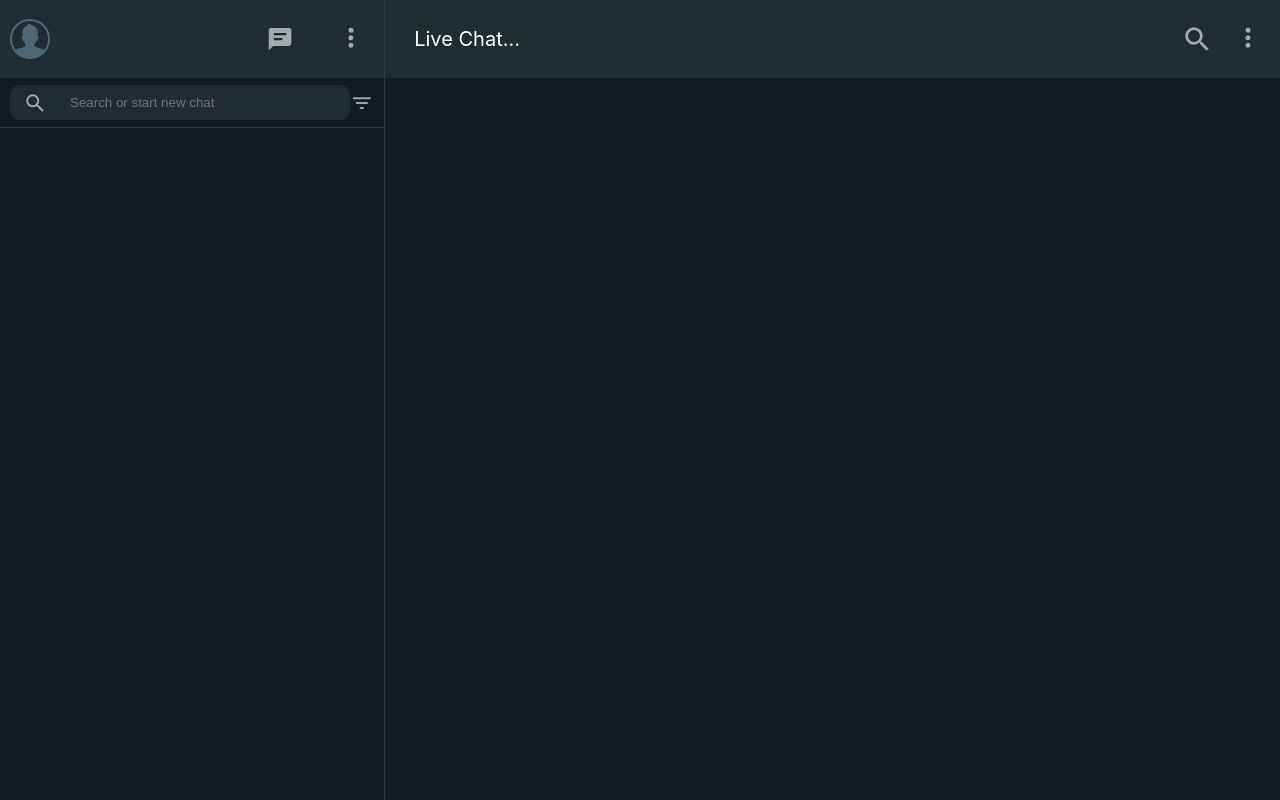
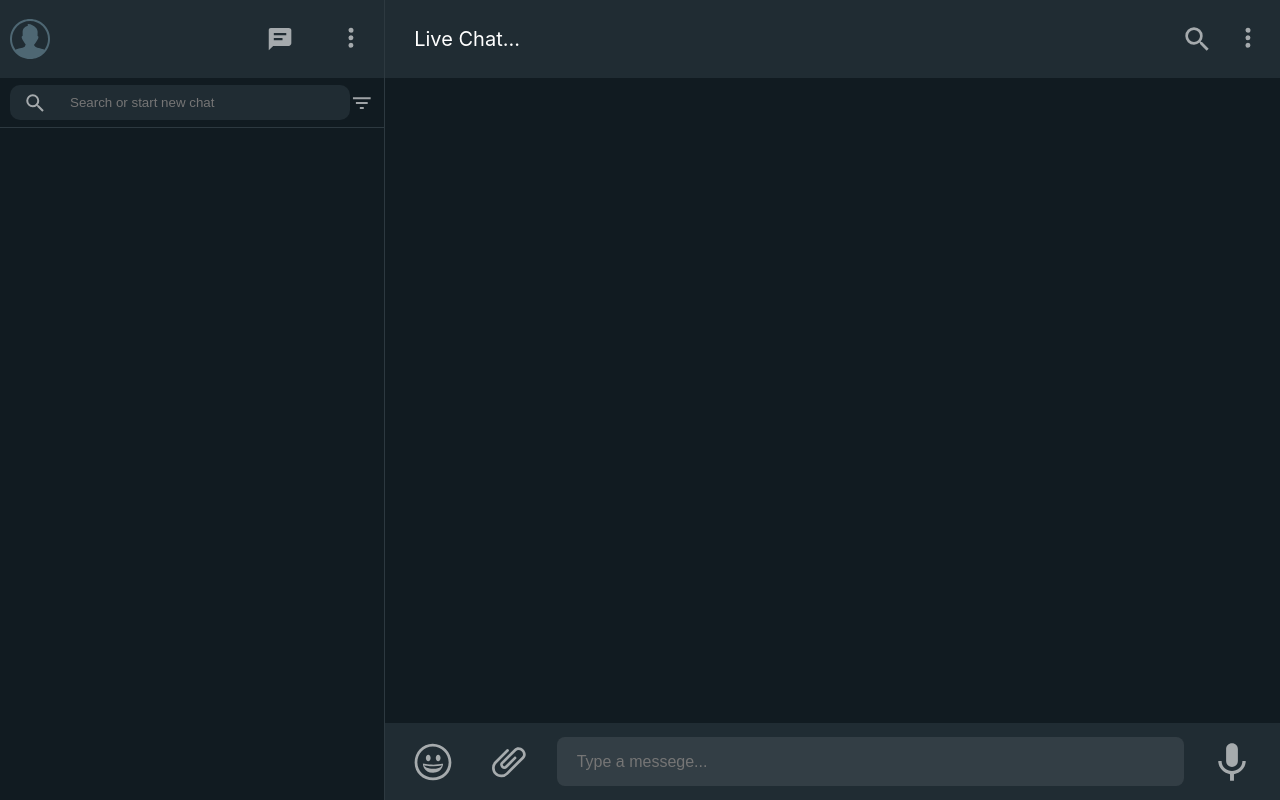
Before and after one commit to anoxco0/sandesh, a React (Create React App) app: page / in a window 1280 px wide. Built offline with nearby package versions, Linux system fonts and the light colour scheme; no server answers; sample sign-in values are in the browser's storage.

Commit message:
messege typebar done

```diff
--- a/src/components/UI/MessSearch/MessSearch.jsx
+++ b/src/components/UI/MessSearch/MessSearch.jsx
@@ -1,8 +1,39 @@
-import './messsearch.css';
-
-export const MessSearch = () =>{
-
-    return (
-        <div></div>
-    )
-}
+import "./messsearch.css";
+import { IconButton } from "@mui/material";
+import { useSelector } from "react-redux";
+export const MessSearch = () => {
+  const { theme } = useSelector((store) => store.settingReducer);
+  return (
+    <div className="mess_search" style={{ backgroundColor: theme[0] }}>
+      <IconButton>
+        <svg
+          viewBox="0 0 24 24"
+          width="40px"
+          class="ekdr8vow dhq51u3o"
+        >
+          <path
+            fill="rgba(255, 255, 255, 0.6)"
+            d="M9.153 11.603c.795 0 1.439-.879 1.439-1.962s-.644-1.962-1.439-1.962-1.439.879-1.439 1.962.644 1.962 1.439 1.962zm-3.204 1.362c-.026-.307-.131 5.218 6.063 5.551 6.066-.25 6.066-5.551 6.066-5.551-6.078 1.416-12.129 0-12.129 0zm11.363 1.108s-.669 1.959-5.051 1.959c-3.505 0-5.388-1.164-5.607-1.959 0 0 5.912 1.055 10.658 0zM11.804 1.011C5.609 1.011.978 6.033.978 12.228s4.826 10.761 11.021 10.761S23.02 18.423 23.02 12.228c.001-6.195-5.021-11.217-11.216-11.217zM12 21.354c-5.273 0-9.381-3.886-9.381-9.159s3.942-9.548 9.215-9.548 9.548 4.275 9.548 9.548c-.001 5.272-4.109 9.159-9.382 9.159zm3.108-9.751c.795 0 1.439-.879 1.439-1.962s-.644-1.962-1.439-1.962-1.439.879-1.439 1.962.644 1.962 1.439 1.962z"
+          ></path>
+        </svg>
+      </IconButton>
+      <IconButton style={{margin:"0px 20px"}}>
+        <svg viewBox="0 0 24 24" width="40px" class="" >
+          <path
+            fill="rgba(255, 255, 255, 0.6)"
+            d="M1.816 15.556v.002c0 1.502.584 2.912 1.646 3.972s2.472 1.647 3.974 1.647a5.58 5.58 0 0 0 3.972-1.645l9.547-9.548c.769-.768 1.147-1.767 1.058-2.817-.079-.968-.548-1.927-1.319-2.698-1.594-1.592-4.068-1.711-5.517-.262l-7.916 7.915c-.881.881-.792 2.25.214 3.261.959.958 2.423 1.053 3.263.215l5.511-5.512c.28-.28.267-.722.053-.936l-.244-.244c-.191-.191-.567-.349-.957.04l-5.506 5.506c-.18.18-.635.127-.976-.214-.098-.097-.576-.613-.213-.973l7.915-7.917c.818-.817 2.267-.699 3.23.262.5.501.802 1.1.849 1.685.051.573-.156 1.111-.589 1.543l-9.547 9.549a3.97 3.97 0 0 1-2.829 1.171 3.975 3.975 0 0 1-2.83-1.173 3.973 3.973 0 0 1-1.172-2.828c0-1.071.415-2.076 1.172-2.83l7.209-7.211c.157-.157.264-.579.028-.814L11.5 4.36a.572.572 0 0 0-.834.018l-7.205 7.207a5.577 5.577 0 0 0-1.645 3.971z"
+          ></path>
+        </svg>
+      </IconButton>
+      <input type="text" name="" id="" placeholder="Type a messege..." />
+      <IconButton style={{marginLeft:"20px"}}>
+        <svg viewBox="0 0 24 24" width="40px" class="" >
+          <path
+            fill="rgba(255, 255, 255, 0.6)"
+            d="M11.999 14.942c2.001 0 3.531-1.53 3.531-3.531V4.35c0-2.001-1.53-3.531-3.531-3.531S8.469 2.35 8.469 4.35v7.061c0 2.001 1.53 3.531 3.53 3.531zm6.238-3.53c0 3.531-2.942 6.002-6.237 6.002s-6.237-2.471-6.237-6.002H3.761c0 4.001 3.178 7.297 7.061 7.885v3.884h2.354v-3.884c3.884-.588 7.061-3.884 7.061-7.885h-2z"
+          ></path>
+        </svg>
+      </IconButton>
+    </div>
+  );
+};
--- a/src/components/UI/MessSearch/messsearch.css
+++ b/src/components/UI/MessSearch/messsearch.css
@@ -0,0 +1,19 @@
+.mess_search{
+    margin-top: auto;
+    width: calc (100% - 40px);
+    height: 59px;
+    padding: 9px 20px;
+    display: flex;
+    align-items: center;
+}
+.mess_search>input{
+    flex-grow: 1;
+    height: 49px;
+    border: transparent;
+    background-color: rgba(255, 255, 255, 0.085);
+    outline: transparent;
+    border-radius: 8px;
+    padding: 0 20px;
+    font-size: 16px;
+    color: white;
+}
--- a/src/components/UI/Messege/Messege.jsx
+++ b/src/components/UI/Messege/Messege.jsx
@@ -2,6 +2,7 @@ import './messege.css';
 import {useSelector} from "react-redux"
 // import image from './logo.png';
 import { MessNav } from '../MessegeNav/MessNav';
+import { MessSearch } from '../MessSearch/MessSearch';
 export const Messege = ()=>{
     const {theme} = useSelector(store=>store.settingReducer);
     return (
@@ -12,6 +13,7 @@ export const Messege = ()=>{
         // </div>
         <div className='messeges' style={{backgroundColor:theme[2]}}>
             <MessNav/>
+            <MessSearch/>
         </div>
     )
 }
--- a/src/components/UI/Messege/messege.css
+++ b/src/components/UI/Messege/messege.css
@@ -9,4 +9,6 @@
 .messeges{
     width: 70%;
     height: 100vh;
+    display: flex;
+    flex-direction: column;
 }
```
